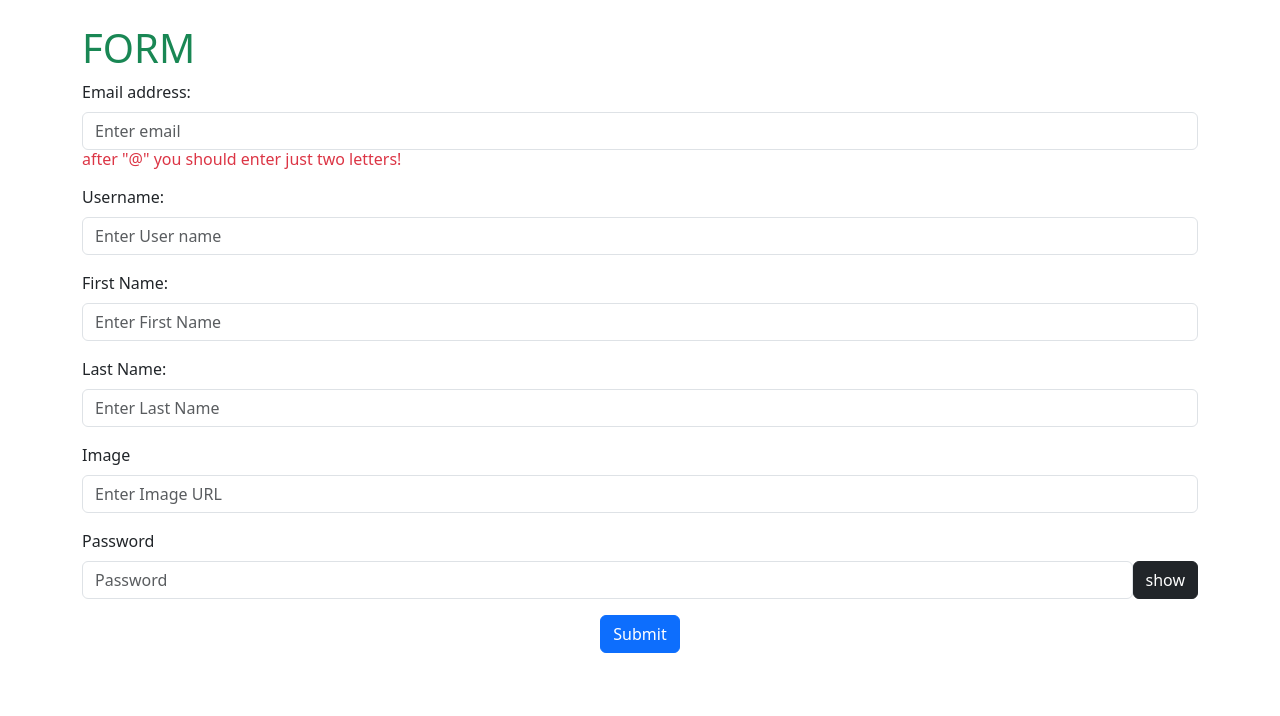
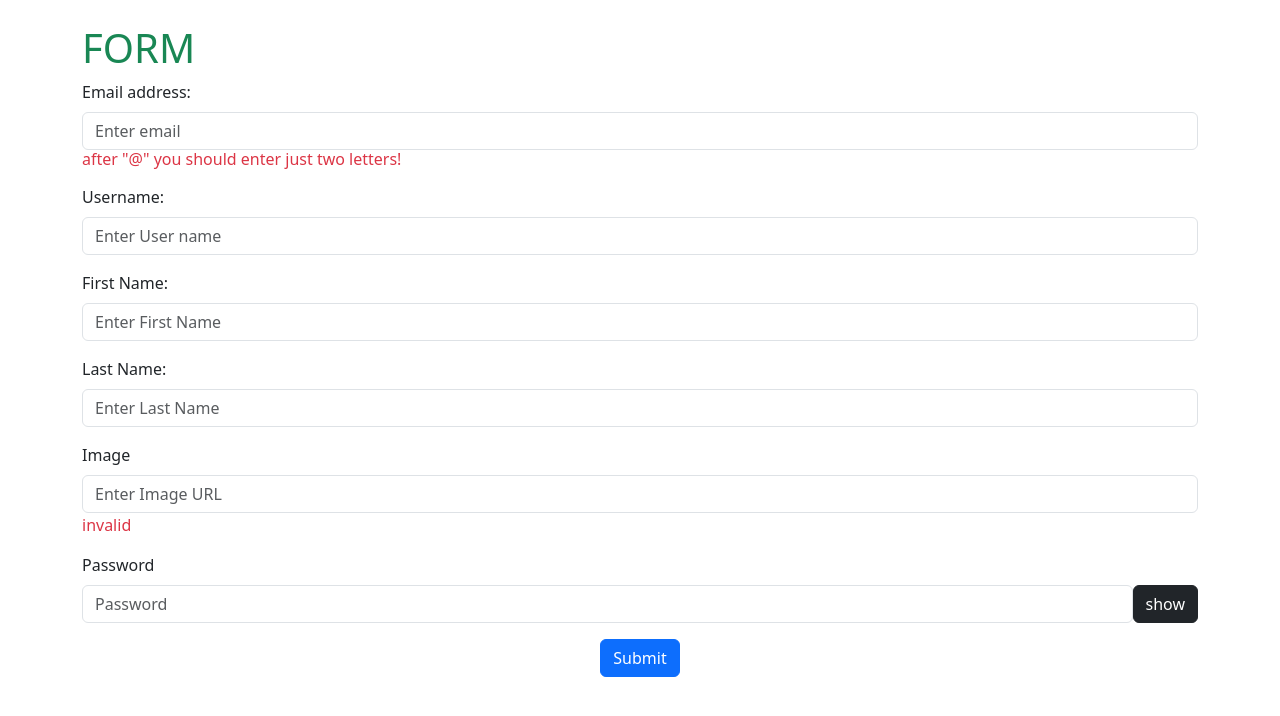
Before and after one commit to kiymett/FormwithReactBootstrap, a React (Create React App) app: page / in a window 1280 px wide. Shown: the top 716 px of the page. Built offline with nearby package versions, Linux system fonts and the light colour scheme.

Commit message:
added image validation

```diff
--- a/src/components/Forms.jsx
+++ b/src/components/Forms.jsx
@@ -11,7 +11,7 @@ const Forms = () => {
   const [lastname, setLastname] = useState("");
   const [url, setURL]= useState("");
   const [password, setPassword] = useState("");
-  const [showPass, setshowPass] = useState(true);
+  const [showPass, setshowPass] = useState(false);
 
 
   const handleEmail = (e) => {
@@ -32,12 +32,18 @@ const Forms = () => {
     return false
   }
 
+  const isImage = () => {
+   const img = /\.(jpg|jpeg|gif|png)$/.test(url);
+   if(img){
+    return true
+  }
+  return false
+  }
   const handleShowPass = () => {
-    setshowPass(!setshowPass);
-    console.log("click")
+    setshowPass(!showPass);
+    console.log("click");
+    console.log(!showPass);
   }
-
-
 
   const handleUsername = (e) => {
     console.log(e.target.value)
@@ -62,7 +68,7 @@ const Forms = () => {
         id="email"
         required
         />
-        {!isEmailValid() && <h6 className="text-danger"> after "@" you should enter just two letters!  </h6>}
+        {!isEmailValid() && <h6 className="text-danger"> after "@" you should enter just two letters! </h6>}
       </Form.Group>
 
       <Form.Group className="mb-3" >
@@ -94,23 +100,23 @@ const Forms = () => {
         <Form.Label>Image</Form.Label>
         <Form.Control type="text" placeholder="Enter Image URL"
         accept=".jpg, .jpeg, .png, .gif"
-        pattern="https?://.+\.(jpg|jpeg|png|gif)"
+        // pattern="https?://.+\.(jpg|jpeg|png|gif)"
         onChange={handleUrl}
         value={url}
         name="url"
         id="url"/>
-        {/* {!isUrlValid() && <h6 className="text-danger"> you have to type a valid url for image! </h6>} */}
+        {isImage() ? <span className='text-success'>valid image</span>  : <span className='text-danger'>invalid</span> }
       </Form.Group>
       <Form.Label>Password</Form.Label>
       <Form.Group  className="d-flex mb-3" >
           <Form.Control placeholder="Password"
-          type = {showPass ? "password" : "text"}
+          type = {showPass? "text" : "password"}
           maxLength="8"
           onChange={(e)=>setPassword(e.target.value)}
           value={password}
           id="password"/>
           <Button  className ="" variant="dark" onClick={()=>handleShowPass()}>
-          {showPass? "show" : "hidden"}
+          {showPass? "hidden" : "show"}
           </Button>
       </Form.Group>
       <div className="container">
```
